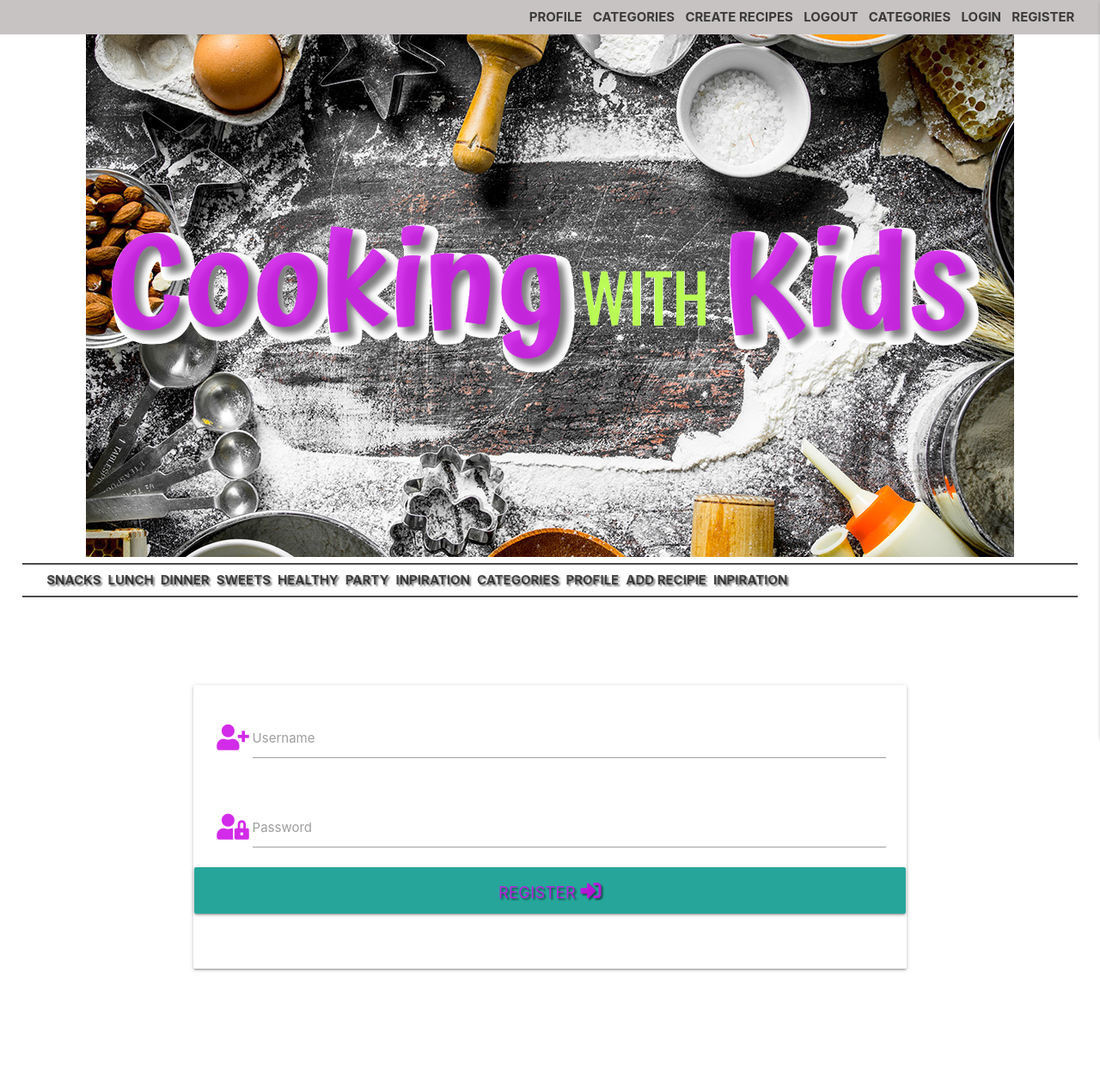
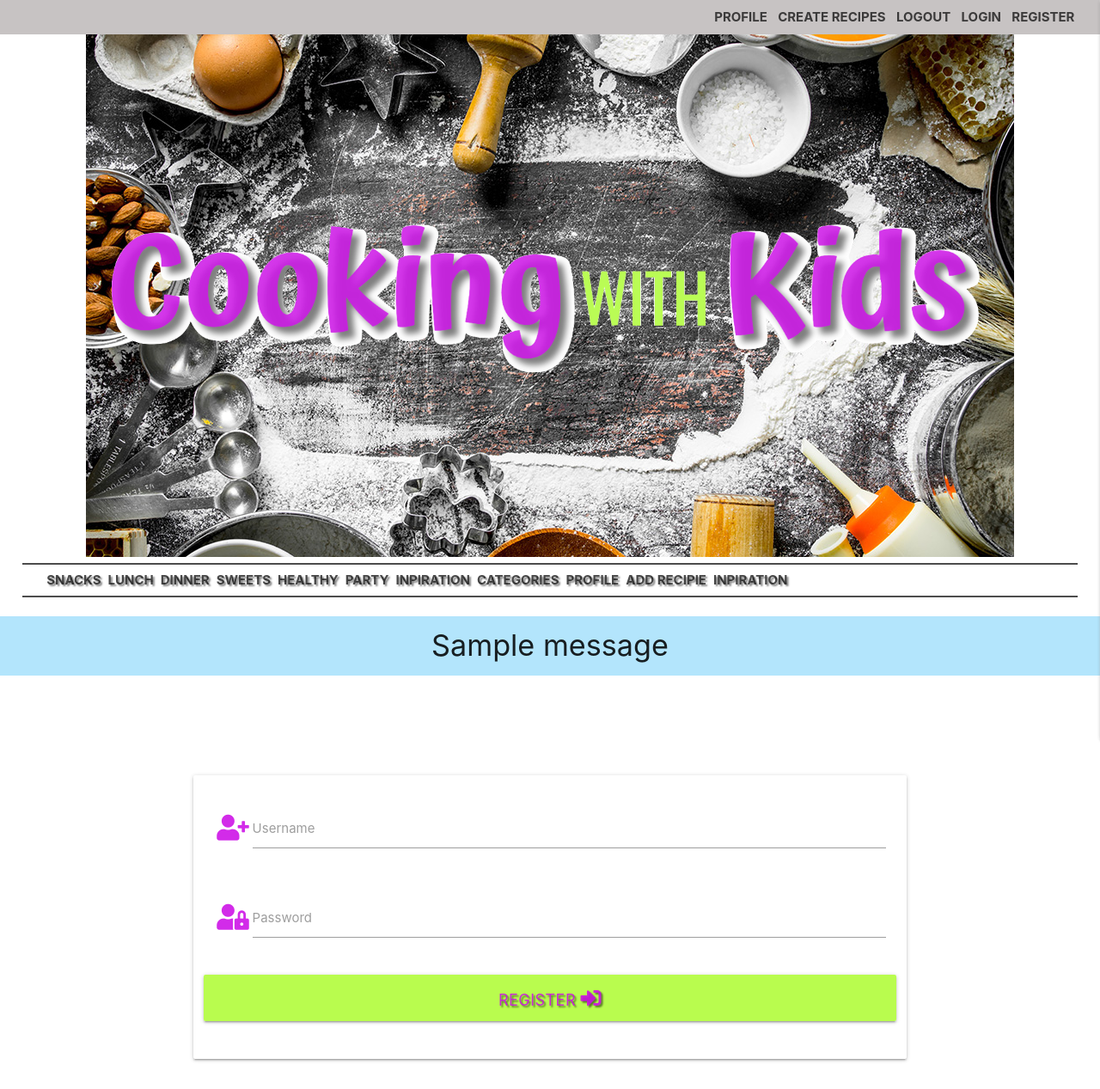
Before and after one commit to ElisabethCheston/KidsCooking, a Flask app: page /register in a window 1280 px wide. Shown: the whole page at 86% size. Before the commit the page ends 1130 px from the top, so only its background shows below. Run offline with Flask 2, Linux system fonts and the light colour scheme; one stand-in notice (Sample message) is shown; some libraries are stand-ins or nearby versions; some web fonts are replaced.

Commit message:
Add flash messages with password authentication and authorization.

```diff
--- a/app.py
+++ b/app.py
@@ -27,6 +27,24 @@ def get_recipes():
 
 @app.route("/register", methods=["GET", "POST"])
 def register():
+    if request.method == "POST":
+        # check if username already exists in db
+        existing_user = mongo.db.users.find_one(
+            {"username": request.form.get("username").lower()})
+
+        if existing_user:
+            flash("Username already exists")
+            return redirect(url_for("register"))
+
+        register = {
+            "username": request.form.get("username").lower(),
+            "password": generate_password_hash(request.form.get("password"))
+        }
+        mongo.db.users.insert_one(register)
+
+        # put the new user into 'session' cookie
+        session["user"] = request.form.get("username").lower()
+        flash("Registration Successful!")
     return render_template("register.html")
 
 
--- a/static/css/style.css
+++ b/static/css/style.css
@@ -71,10 +71,13 @@ nav {
     font-size: large;
 
 }
-.submit {
-    color: rgba(178, 252, 59, 0.9);
+
+button {
+    background-color: rgba(178, 252, 59, 0.9)!important;
 }
-
+.flashes h4 {
+    line-height: 2;
+}
 .logo-with {
     font-family: "Oswald";
     color: rgba(178, 252, 59, 0.9);
--- a/templates/base.html
+++ b/templates/base.html
@@ -26,10 +26,8 @@
                 <div class="col s12 right">
                     <!-- User logged in out -->
                     <a href="#!" class="small-link headlinks">PROFILE</a>
-                    <a href="#!" class="small-link headlinks">CATEGORIES</a>
                     <a href="#!" class="small-link headlinks">CREATE RECIPES</a>
                     <a href="#!" class="small-link headlinks">LOGOUT</a>
-                    <a href="#!" class="small-link headlinks">CATEGORIES</a>
                     <a href="#!" class="small-link headlinks">LOGIN</a>
                     <a href="{{ url_for('register') }}" class="small-link headlinks">REGISTER</a>
                 </div>
@@ -88,11 +86,23 @@
             </div>
 
     </header>
+    <section>
+        <!-- flash messages -->
+        {% with messages = get_flashed_messages() %}
+            {% if messages %}
+                {% for message in messages %}
+                    <div class="row flashes">
+                        <h4 class="light-blue lighten-4 center-align">{{ message }}</h4>
+                    </div>
+                {% endfor %}
+            {% endif %}
+        {% endwith %}
+    </section>
 
-    <div class="container">
+<main class="container">
     {% block content %}
     {% endblock %}
-    </div>
+</main>
 
         <!-- jQuery -->
         <script src="https://code.jquery.com/jquery-3.6.0.min.js"
--- a/templates/register.html
+++ b/templates/register.html
@@ -8,23 +8,23 @@
 
             <!-- username -->
             <div class="row">
-					<div class="input-field col s12">
-						<i class="fas fa-user-plus prefix"></i>
-						<input id="username" name="username" type="text" class="validate">
-						<label for="username"> Username</label>
-					</div>
+                <div class="input-field col s12">
+                    <i class="fas fa-user-plus prefix"></i>
+                    <input id="username" name="username" type="text" minlength="5" maxlength="15"
+                        pattern="^[a-zA-Z0-9]{5,15}$" class="validate" required> <label for="username"> Username</label>
+                </div>
             </div>
 
             <!-- passowrd -->
             <div class="row">
                 <div class="input-field col s12">
                     <i class="fas fa-user-lock prefix"></i>
-                    <input id="password" name="password" type="password" class="validate">
-                    <label for="password"> Password</label>
+                    <input id="password" name="password" type="password" minlength="5" maxlength="15"
+                        pattern="^[a-zA-Z0-9]{5,15}$" class="validate" required> <label for="password"> Password</label>
                 </div>
-
+                </div>
                 <!-- register -->
-                <div class="row">
+                <div class="row register-field">
                     <button type="submit" class="col s12 btn-large text-shadow">
                         Register <i class="fas fa-sign-in-alt"></i>
                     </button>
@@ -33,6 +33,5 @@
 
         </form>
     </div>
-</div>
 
 {% endblock %}
```
Lines whose indentation alone changed are shown as unchanged.
